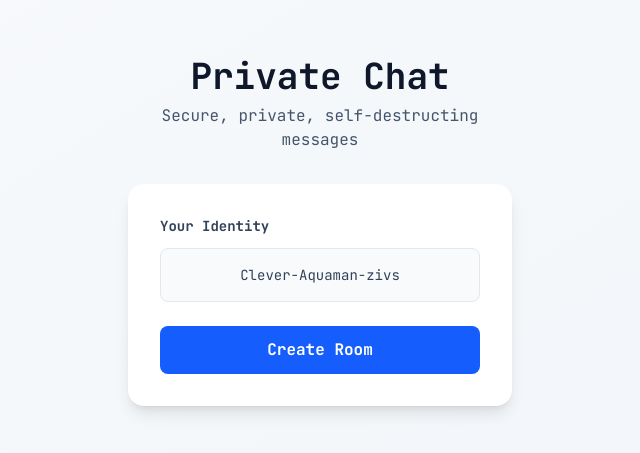
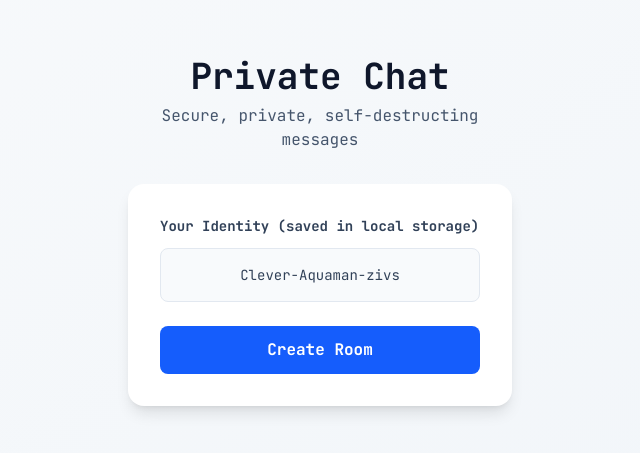
Before and after one commit to Mehdi-Samardan/Real-Time-Private-Chat, a Next.js app: page / in a window 1280 px wide. Shown: the part 169-622 px from the top of the page, without its empty margins (320-960 px from the left). Built offline with nearby package versions, Linux system fonts and the light colour scheme; no server answers; what @elysiajs/eden would draw is missing.

Commit message:
Update page.tsx

```diff
--- a/src/app/page.tsx
+++ b/src/app/page.tsx
@@ -103,7 +103,7 @@ export default function Home() {
         <div className="bg-white rounded-2xl shadow-lg p-8 space-y-6">
           <div>
             <label className="block text-sm font-semibold text-slate-700 mb-3">
-              Your Identity
+              Your Identity (saved in local storage)
             </label>
             <div className="bg-slate-50 border border-slate-200 rounded-lg p-4 text-center text-sm font-mono text-slate-700 break-all">
               {username}
```
